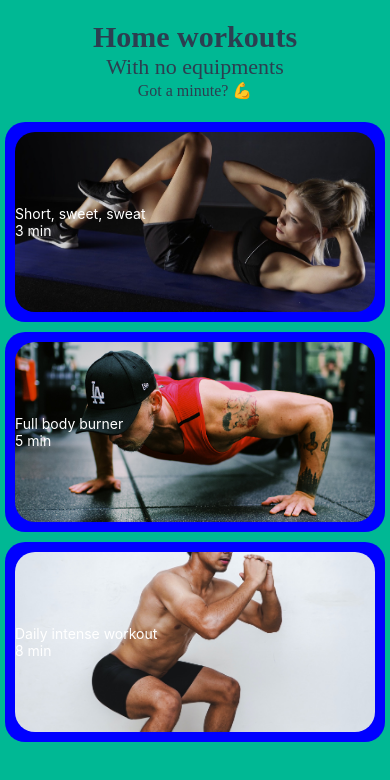
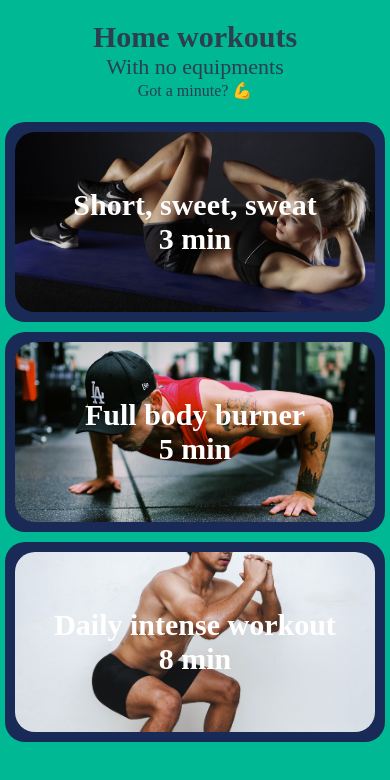
Before and after one commit to Simulaemanuele/MyFitnessApp, a React Native app: screen /Home in a window 390 px wide. Shown: the top 780 px of the page. Built offline with nearby package versions, Linux system fonts and the light colour scheme.

Commit message:
feat: refact graphics

```diff
--- a/components/Card.js
+++ b/components/Card.js
@@ -48,10 +48,15 @@ export class WorkoutsCard extends Component {
           source={image}
           style={styles.image}
           imageStyle={{borderRadius: 20}}>
-          <Text style={{color: '#fff'}}>{title}</Text>
-          <Text style={{color: '#fff'}}>
-            {time.toString()} {'min'}
-          </Text>
+          <View style={styles.innerCard}>
+            <></>
+            <View style={styles.innerCardTxt}>
+              <Text style={styles.txt}>{title}</Text>
+              <Text style={styles.txt}>
+                {time.toString()} {'min'}
+              </Text>
+            </View>
+          </View>
         </ImageBackground>
       </View>
     );
@@ -64,7 +69,7 @@ const styles = StyleSheet.create({
     height: 200,
     padding: 10,
     borderRadius: 20,
-    backgroundColor: 'blue',
+    backgroundColor: '#192a56',
   },
   image: {
     width: '100%',
@@ -73,4 +78,20 @@ const styles = StyleSheet.create({
     justifyContent: 'center',
     borderRadius: 20,
   },
+  innerCard: {
+    flexDirection: 'row',
+    justifyContent: 'center',
+    alignItems: 'center',
+  },
+  innerCardTxt: {
+    alignItems: 'center',
+  },
+  txt: {
+    color: '#ffffff',
+    fontStyle: 'normal',
+    fontWeight: 'bold',
+    fontFamily: 'Ubuntu',
+    fontSize: 30,
+    lineHeight: 34,
+  },
 });
```
